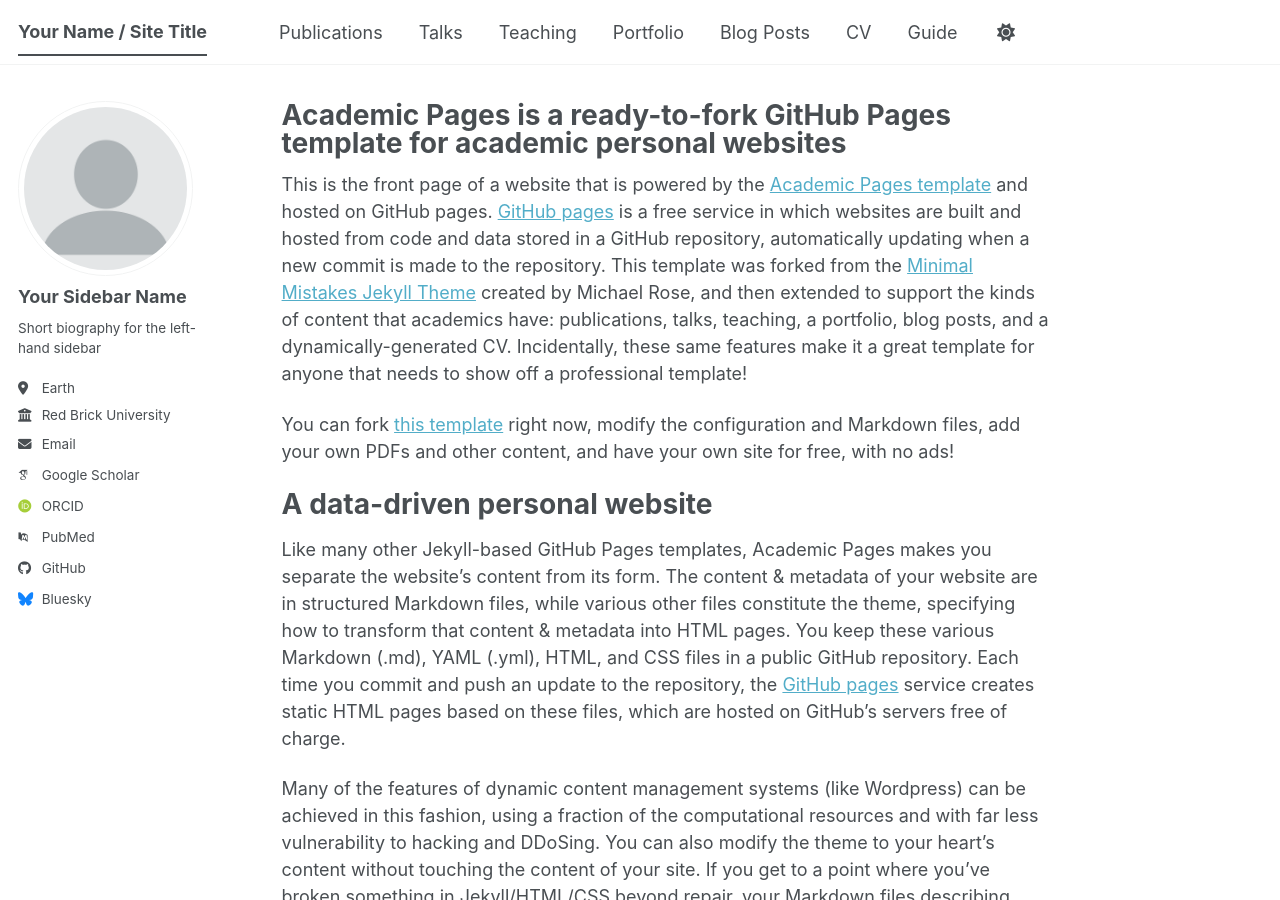
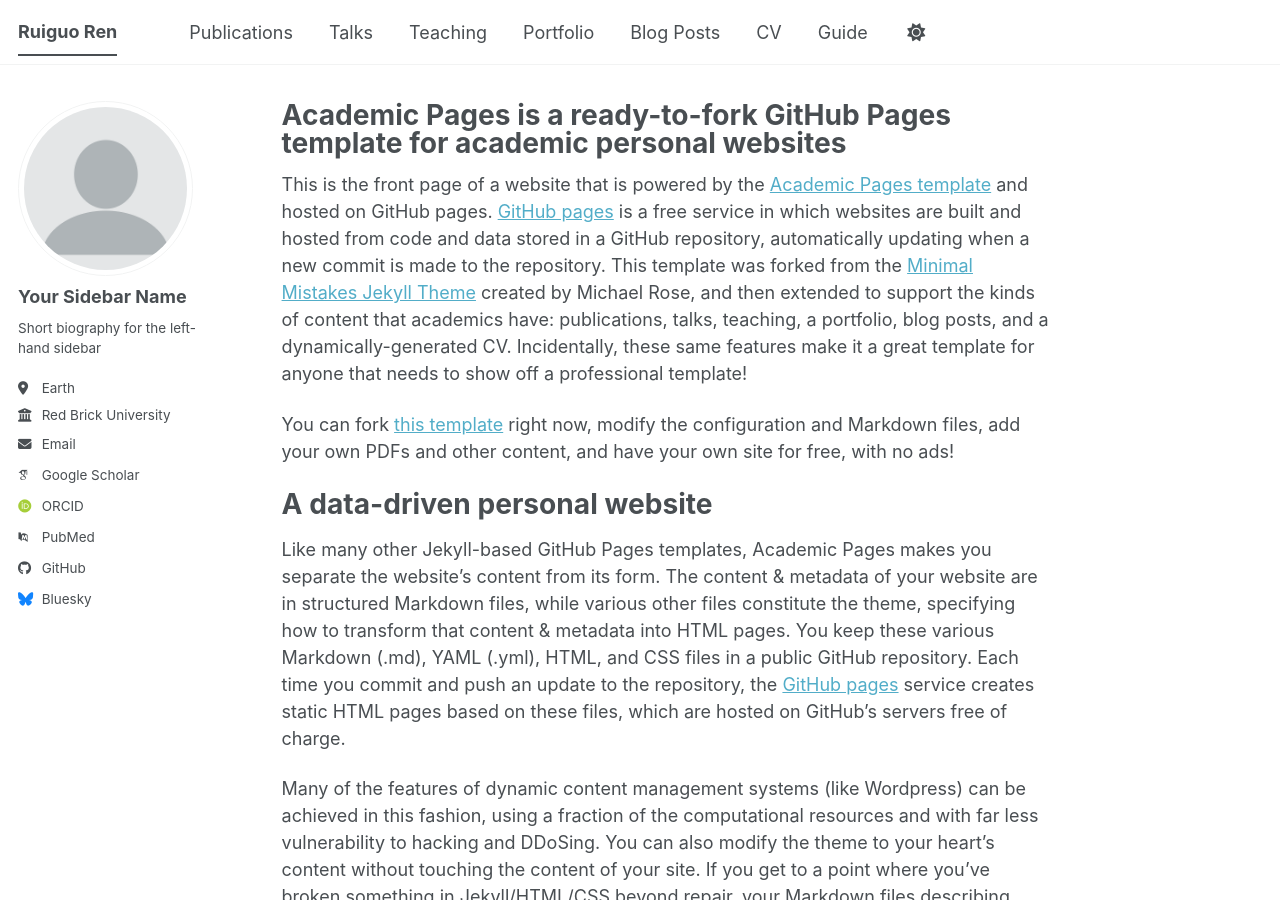
Before and after one commit to rgren-research/rgren-research.github.io, a Jekyll site: the page built from _pages/about.md, in a window 1280 px wide and 900 px high. Built offline with Jekyll 4.4.1, drawn with Linux system fonts in a browser that asks for light colours; some web fonts are replaced; a script bundle is joined from its source files by our own code; library files that are not in the unit come from our copies.

Commit message:
Update _config.yml

```diff
--- a/_config.yml
+++ b/_config.yml
@@ -9,7 +9,7 @@
 # Basic Site Settings
 locale                   : "en-US"
 site_theme               : "default" # The available themes options are "default", "air", "sunrise", "mint", "dirt" and "contrast"
-title                    : "Your Name / Site Title"
+title                    : "Ruiguo Ren"
 title_separator          : "-"
 name                     : &name "Your Name"
 description              : &description "Your Name's academic portfolio"   # Update this with a general description of your site, this is the default if not overridden by a page
```
